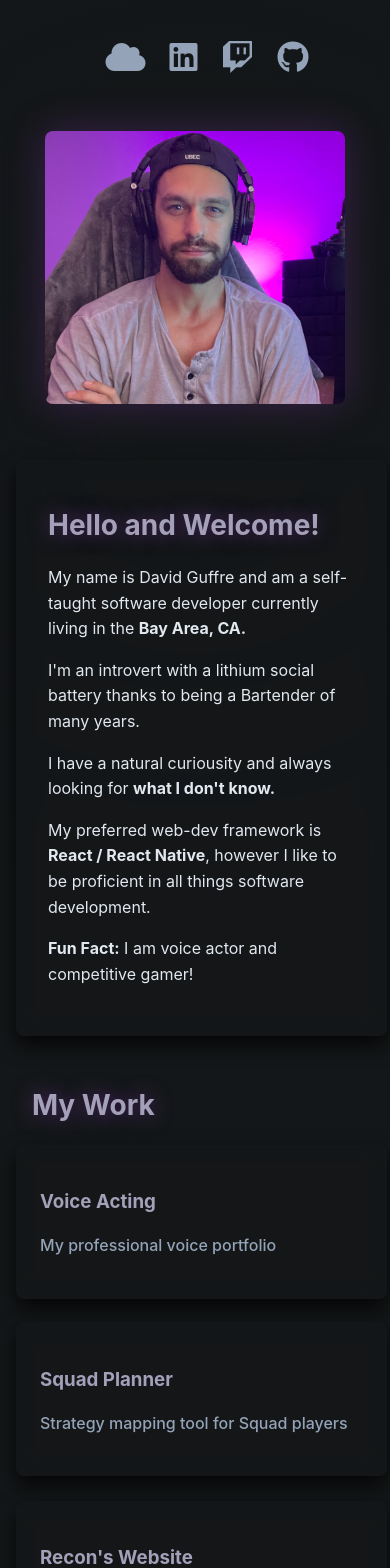
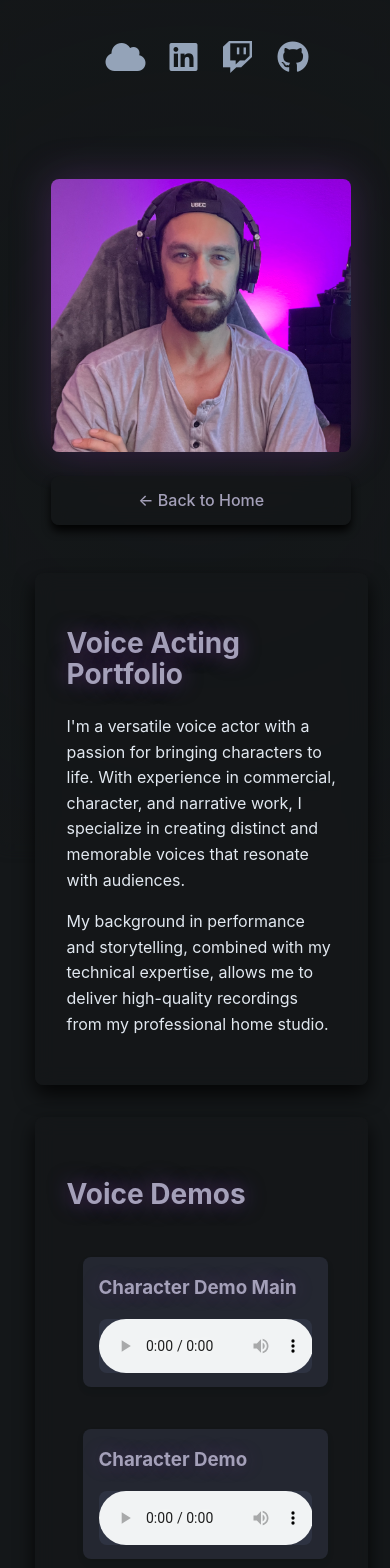
Before and after one commit to CodeofGuff/mySiteReact, a React (Vite) app: page /vo in a window 390 px wide. Shown: the top 1568 px of the page. Built offline with nearby package versions, Linux system fonts and the light colour scheme.

Commit message:
added vo page

```diff
--- a/package.json
+++ b/package.json
@@ -11,7 +11,8 @@
   },
   "dependencies": {
     "react": "^18.3.1",
-    "react-dom": "^18.3.1"
+    "react-dom": "^18.3.1",
+    "react-router-dom": "^7.1.3"
   },
   "devDependencies": {
     "@eslint/js": "^9.17.0",
--- a/src/App.css
+++ b/src/App.css
@@ -213,10 +213,11 @@ body::after {
 .work-link {
   background: var(--glass-bg);
   backdrop-filter: blur(10px);
-  padding: 1.5rem;
+  padding: 1rem;
   border-radius: var(--radius);
   text-decoration: none;
   transition: var(--transition);
+  padding-bottom: 0rem;
 }
 
 .work-link:hover {
@@ -231,6 +232,129 @@ body::after {
 
 .work-link p {
   color: var(--text-muted);
+}
+
+/* Voice Acting Section */
+.section-container {
+  margin-left: calc(var(--sidebar-width) + 4rem);
+  padding: 2rem;
+  max-width: 900px;
+  z-index: 2;
+  position: relative;
+
+}
+
+.vo-intro {
+  background: var(--glass-bg);
+  backdrop-filter: blur(10px);
+  border-radius: var(--radius);
+  padding: 2rem;
+  margin-bottom: 2rem;
+  box-shadow: 0 9px 20px rgba(0, 0, 0, 0.8);
+}
+
+.vo-intro h1 {
+  font-size: 2.5rem;
+  color: var(--primary-color);
+  margin-bottom: 1.5rem;
+  text-shadow: 0 0 20px rgba(146, 62, 191, 0.5);
+}
+
+.demo-reel, .video-samples {
+  background: var(--glass-bg);
+  backdrop-filter: blur(10px);
+  border-radius: var(--radius);
+  padding: 2rem;
+  margin-bottom: 2rem;
+  box-shadow: 0 9px 20px rgba(0, 0, 0, 0.8);
+}
+
+.demo-reel h2, .video-samples h2 {
+  font-size: 2rem;
+  color: var(--primary-color);
+  margin-bottom: 1.5rem;
+  text-shadow: 0 0 20px rgba(146, 62, 191, 0.5);
+}
+
+.voice-demos {
+  display: grid;
+  gap: 2rem;
+  margin-top: 1rem;
+  padding: 1rem;
+
+}
+
+.demo-item {
+  background: rgba(74, 79, 107, 0.3);
+  padding: 1rem;
+  border-radius: var(--radius);
+  transition: var(--transition);
+  box-shadow: 0 4px 6px rgba(0, 0, 0, 0.1);
+  margin: 0 auto;
+  width: 90%;
+  height: 70%;
+}
+
+.demo-item:hover {
+  background: rgba(74, 79, 107, 0.5);
+  transform: translateY(-2px);
+  box-shadow: 0 0 30px rgba(146, 62, 191, 0.3);
+}
+
+.demo-item h3 {
+  margin-bottom: 1rem;
+  margin-top: 0rem;
+  color: var(--primary-color);
+  text-shadow: 0 0 20px rgba(146, 62, 191, 0.3);
+}
+
+.audio-player {
+  width: 100%;
+  margin-top: 0rem;
+  border-radius: var(--radius);
+  background: rgba(74, 79, 107, 0.3);
+}
+
+.video-container {
+  display: grid;
+  gap: 2rem;
+  margin-top: 1.5rem;
+}
+
+.video-container iframe {
+  width: 100%;
+  height: auto;
+  aspect-ratio: 16/9;
+  border-radius: var(--radius);
+  background: rgba(0, 0, 0, 0.2);
+  box-shadow: 0 9px 20px rgba(0, 0, 0, 0.8);
+  transition: var(--transition);
+}
+
+.video-container iframe:hover {
+  transform: translateY(-2px);
+  box-shadow: 0 0 30px rgba(146, 62, 191, 0.3);
+}
+
+/* Home Button */
+.home-button {
+  display: block;
+  text-align: center;
+  margin-top: 1rem;
+  padding: 0.75rem 1.5rem;
+  background: var(--glass-bg);
+  backdrop-filter: blur(10px);
+  border-radius: var(--radius);
+  color: var(--primary-color);
+  text-decoration: none;
+  transition: var(--transition);
+  box-shadow: 0 6px 9px rgba(0, 0, 0, 0.9);
+}
+
+.home-button:hover {
+  background: rgba(74, 79, 107, 0.5);
+  transform: translateY(-2px);
+  box-shadow: 0 0 30px rgba(146, 62, 191, 0.3);
 }
 
 /* Footer */
@@ -261,7 +385,8 @@ body::after {
   }
 
   .title-bar,
-  .work-section {
+  .work-section,
+  .section-container {
     margin-left: 0;
     width: 90%;
     max-width: 800px;
@@ -270,6 +395,21 @@ body::after {
 
   .tech-icon-container {
     grid-template-columns: repeat(4, 1fr);
+  }
+
+  .section-container,
+  .vo-content {
+    margin-left: 0;
+    width: 90%;
+    max-width: 800px;
+    margin: 1rem auto;
+  }
+
+  .profile-image-container {
+    position: static;
+    width: 90%;
+    max-width: 300px;
+    margin: 2rem auto;
   }
 }
 
@@ -292,6 +432,19 @@ body::after {
     max-width: none;
     box-sizing: border-box;
   }
+
+  .voice-demos,
+  .video-container {
+    grid-template-columns: 1fr;
+  }
+
+  .vo-intro h1 {
+    font-size: 2rem;
+  }
+
+  .demo-reel h2, .video-samples h2 {
+    font-size: 1.75rem;
+  }
 }
 
 @media (max-width: 480px) {
@@ -299,7 +452,8 @@ body::after {
   .socials-links-grid,
   .tech-icon-container,
   .title-bar,
-  .work-section {
+  .work-section,
+  .section-container {
     width: 95%;
     padding: 1rem;
   }
--- a/src/App.jsx
+++ b/src/App.jsx
@@ -1,20 +1,29 @@
 import { useState, useEffect } from "react";
+import { BrowserRouter as Router, Routes, Route } from 'react-router-dom';
 import "./App.css";
+import SocialLinks from "./components/sociallinks";
+import Bio from "./components/bio";
 import MyWork from "./components/mywork";
+import TechIcons from "./components/techicons";
 import Footer from "./components/footer";
-import Bio from "./components/bio";
-import TechIcons from "./components/techicons";
-import SocialLinks from "./components/sociallinks";
+import VoiceActing from "./components/vo";
 
 function App() {
   return (
-    <>
-          <SocialLinks />
-      <Bio />
-      <MyWork />
-      <TechIcons />
+    <Router>
+      <SocialLinks />
+      <Routes>
+        <Route path="/" element={
+          <>
+            <Bio />
+            <MyWork />
+            <TechIcons />
+          </>
+        } />
+        <Route path="/vo" element={<VoiceActing />} />
+      </Routes>
       <Footer />
-    </>
+    </Router>
   );
 }
 
--- a/src/components/mywork.jsx
+++ b/src/components/mywork.jsx
@@ -1,20 +1,16 @@
 import { useEffect } from "react";
+import { Link } from 'react-router-dom';
 
 export default function MyWork() {
   return (
-    <>
     <div className="work-section">
       <h3 className="section-label">My Work</h3>
       <div className="links-grid">
-          <a href="#vo-section" className="work-link">
+        <Link to="/vo" className="work-link">
           <h3>Voice Acting</h3>
           <p>My professional voice portfolio</p>
-          </a>
-          <a
-            href="https://squadplanner.io/"
-            className="work-link"
-            target="_blank"
-          >
+        </Link>
+        <a href="https://squadplanner.io/" className="work-link" target="_blank" rel="noopener noreferrer">
           <h3>Squad Planner</h3>
           <p>Strategy mapping tool for Squad players</p>
         </a>
@@ -32,6 +28,5 @@ export default function MyWork() {
         </a>
       </div>
     </div>
-    </>
   );
 }
--- a/src/components/vo.jsx
+++ b/src/components/vo.jsx
@@ -1,26 +1,78 @@
-export default function Vo() {
+import { useState } from "react";
+import { Link } from 'react-router-dom';
+import characterDemo2020 from '../assets/audio/DavidGuffre_CharacterDemo2020.mp3';
+import characterDemo2019 from '../assets/audio/DavidGuffre_2019CharDemos_v2_o.mp3';
+import commercialDemo2020 from '../assets/audio/DavidGuffre_CommercialDemo2020.mp3';
+
+const Vo = () => {
+  const [imageLoaded, setImageLoaded] = useState(false);
+
+  const handleImageLoad = () => {
+    setImageLoaded(true);
+  };
+
   return (
-    <section id="vo-section" className="section-container">
+    <section id="vo-section" className="section-container" aria-label="Voice Acting Portfolio">
+      <div className="profile-image-container" role="img" aria-label="Profile Image">
+        <img
+          src="/img/profile.jpeg"
+          alt="David Guffre's Profile"
+          className={`profile-image ${imageLoaded ? "loaded" : ""}`}
+          onLoad={handleImageLoad}
+        />
+        <Link to="/" className="home-button" aria-label="Return to Home">
+          ← Back to Home
+        </Link>
+      </div>
+
+      <div className="vo-content">
+        <div className="welcome-card vo-intro">
+          <h1>Voice Acting Portfolio</h1>
+          <p className="welcome-text">
+            I'm a versatile voice actor with a passion for bringing characters to life. With experience in commercial, character, and narrative work, I specialize in creating distinct and memorable voices that resonate with audiences.
+          </p>
+          <p className="welcome-text">
+            My background in performance and storytelling, combined with my technical expertise, allows me to deliver high-quality recordings from my professional home studio.
+          </p>
+        </div>
+
         <div className="demo-reel">
-        <h2>Voice Acting</h2>
-        <h3>Voice Demos</h3>
+          <h2>Voice Demos</h2>
           <div className="voice-demos">
             <div className="demo-item">
               <h3>Character Demo Main</h3>
-            <audio controls className="audio-player" preload="metadata">
+              <audio
+                controls
+                className="audio-player"
+                preload="metadata"
+                aria-label="Character Demo Main Audio"
+              >
                 <source src={characterDemo2020} type="audio/mpeg" />
+                Your browser does not support the audio element.
               </audio>
             </div>
             <div className="demo-item">
               <h3>Character Demo</h3>
-            <audio controls className="audio-player" preload="metadata">
+              <audio
+                controls
+                className="audio-player"
+                preload="metadata"
+                aria-label="Character Demo Audio"
+              >
                 <source src={characterDemo2019} type="audio/mpeg" />
+                Your browser does not support the audio element.
               </audio>
             </div>
             <div className="demo-item">
               <h3>Commercial Demo</h3>
-            <audio controls className="audio-player" preload="metadata">
+              <audio
+                controls
+                className="audio-player"
+                preload="metadata"
+                aria-label="Commercial Demo Audio"
+              >
                 <source src={commercialDemo2020} type="audio/mpeg" />
+                Your browser does not support the audio element.
               </audio>
             </div>
           </div>
@@ -30,19 +82,43 @@ export default function Vo() {
           <h2>Featured Work</h2>
           <div className="video-container">
             <iframe
+              width="560"
+              height="315"
               src="https://www.youtube.com/embed/Wgu0kXS3WT8"
-            title="Window Man"
+              title="Window Man Voice Acting Sample"
+              frameBorder="0"
+              allow="accelerometer; autoplay; clipboard-write; encrypted-media; gyroscope; picture-in-picture"
+              allowFullScreen
+              loading="lazy"
+              aria-label="Window Man Voice Acting Demo Video"
             ></iframe>
             <iframe
+              width="560"
+              height="315"
               src="https://www.youtube.com/embed/3TEX7Xptgxc"
-            title="Boiling Steel"
+              title="Boiling Steel Voice Acting Sample"
+              frameBorder="0"
+              allow="accelerometer; autoplay; clipboard-write; encrypted-media; gyroscope; picture-in-picture"
+              allowFullScreen
+              loading="lazy"
+              aria-label="Boiling Steel Voice Acting Demo Video"
             ></iframe>
             <iframe
+              width="560"
+              height="315"
               src="https://www.youtube.com/embed/alIgd3bvIQ4"
-            title="The Last Epoch"
+              title="The Last Epoch Voice Acting Sample"
+              frameBorder="0"
+              allow="accelerometer; autoplay; clipboard-write; encrypted-media; gyroscope; picture-in-picture"
+              allowFullScreen
+              loading="lazy"
+              aria-label="The Last Epoch Voice Acting Demo Video"
             ></iframe>
+          </div>
         </div>
       </div>
     </section>
   );
-}
+};
+
+export default Vo;
```
Also changed, not shown: 9 other files (tests, documents, lock files or other folders). Lines whose indentation alone changed are shown as unchanged.
